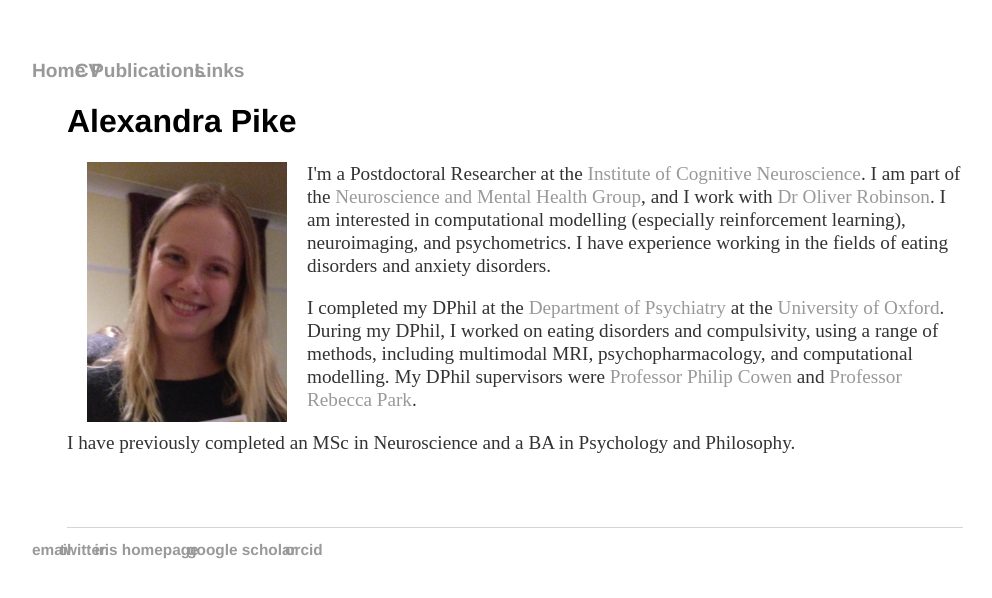
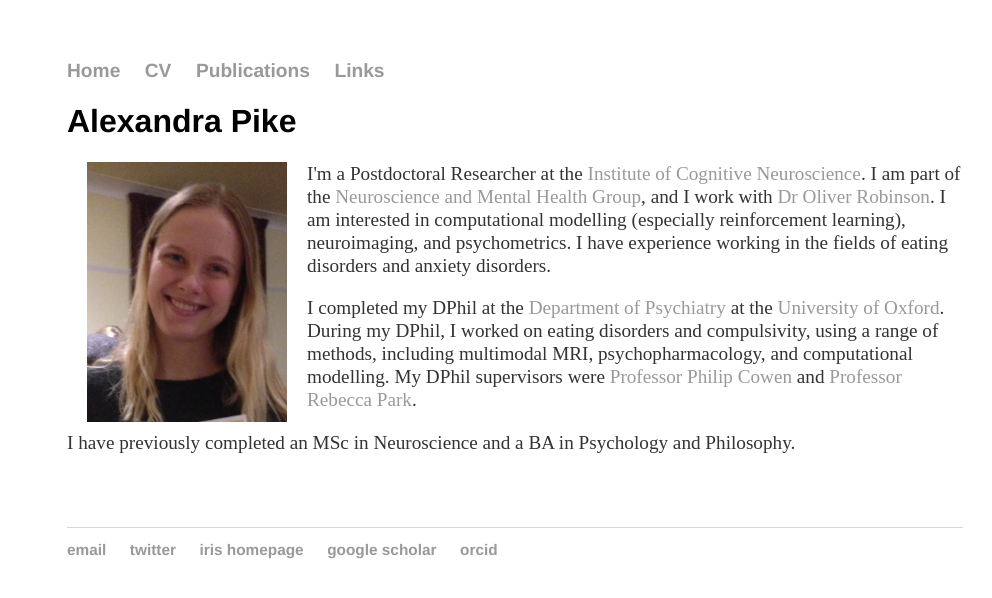
Before and after one commit to apike02/apike02.github.io, a Jekyll site: the page built from index.html, in a window 1280 px wide. Shown: the top 598 px of the page, without its empty margins (125-1117 px from the left). Built offline with Jekyll 4.4.1, drawn with Linux system fonts in a browser that asks for light colours.

Commit message:
still trying

```diff
--- a/css/main.css
+++ b/css/main.css
@@ -48,5 +48,4 @@ figure {
 li {
  font-size: 1.2em;
  list-style-position: inside;
- margin-left:-35px;
 }
```
